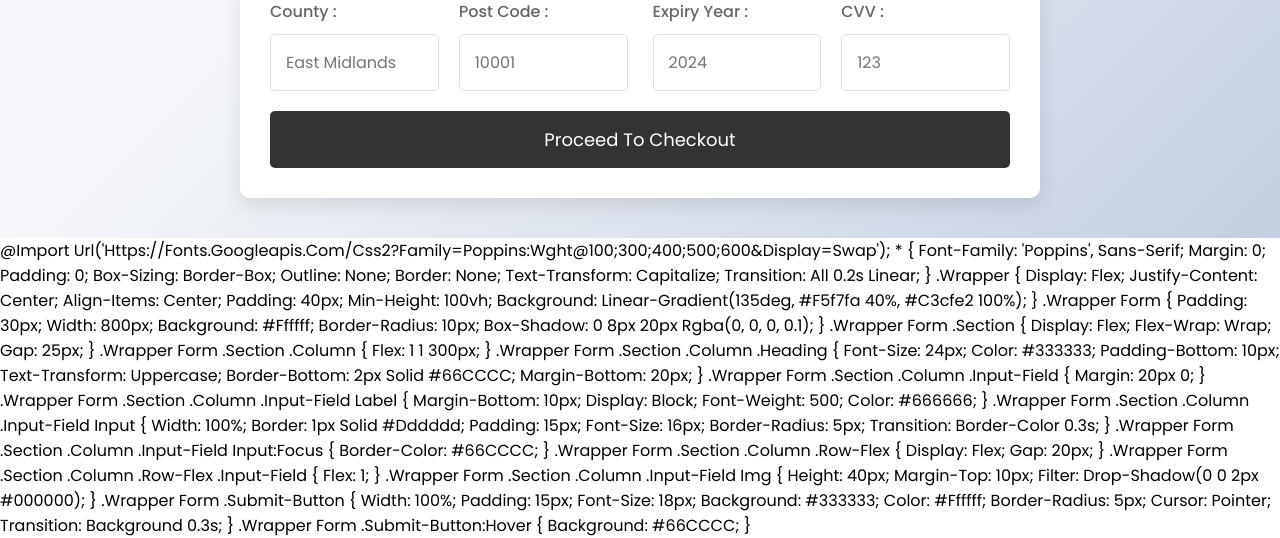
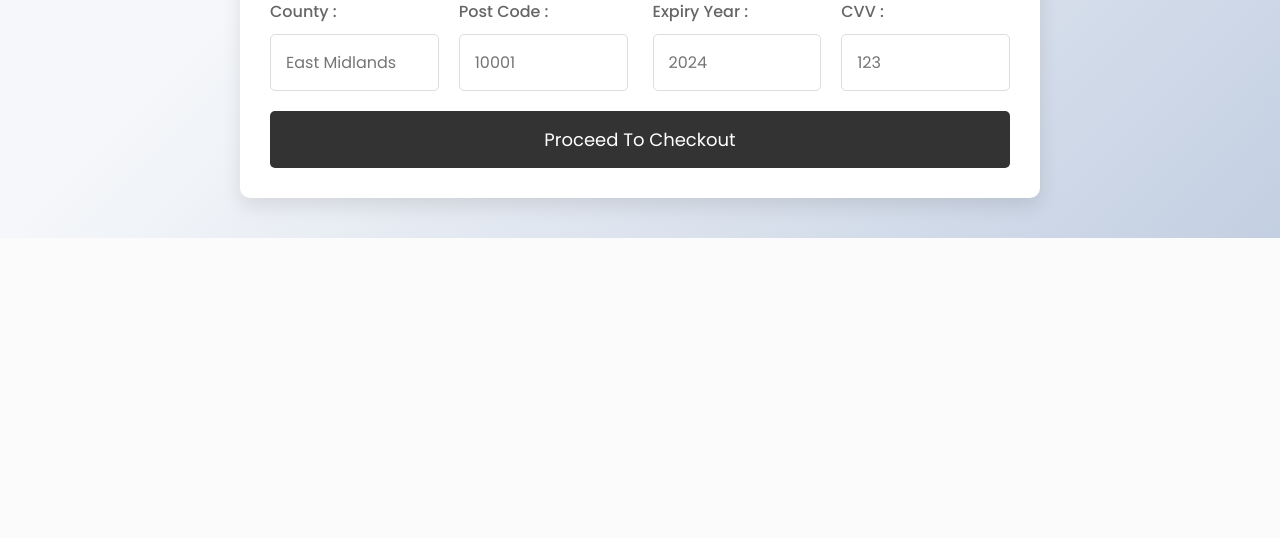
Before and after one commit to GHETHU/Team-Project-Referred-Deferred, a PHP site: page /checkout.php in a window 1280 px wide. Shown: the part 606-1144 px from the top of the page. After the commit the page ends 844 px from the top, so only its background shows below. Run offline with PHP 8.4, Linux system fonts and the light colour scheme.

Commit message:
Update checkout.php

```diff
--- a/teamproject life essence/checkout.php
+++ b/teamproject life essence/checkout.php
@@ -97,107 +97,3 @@
 
 </body>
 </html>
-
-
-@import url('https://fonts.googleapis.com/css2?family=Poppins:wght@100;300;400;500;600&display=swap');
-
-* {
-  font-family: 'Poppins', sans-serif;
-  margin: 0;
-  padding: 0;
-  box-sizing: border-box;
-  outline: none;
-  border: none;
-  text-transform: capitalize;
-  transition: all 0.2s linear;
-}
-
-.wrapper {
-  display: flex;
-  justify-content: center;
-  align-items: center;
-  padding: 40px;
-  min-height: 100vh;
-  background: linear-gradient(135deg, #f5f7fa 40%, #c3cfe2 100%);
-}
-
-.wrapper form {
-  padding: 30px;
-  width: 800px;
-  background: #ffffff;
-  border-radius: 10px;
-  box-shadow: 0 8px 20px rgba(0, 0, 0, 0.1);
-}
-
-.wrapper form .section {
-  display: flex;
-  flex-wrap: wrap;
-  gap: 25px;
-}
-
-.wrapper form .section .column {
-  flex: 1 1 300px;
-}
-
-.wrapper form .section .column .heading {
-  font-size: 24px;
-  color: #333333;
-  padding-bottom: 10px;
-  text-transform: uppercase;
-  border-bottom: 2px solid #66CCCC;
-  margin-bottom: 20px;
-}
-
-.wrapper form .section .column .input-field {
-  margin: 20px 0;
-}
-
-.wrapper form .section .column .input-field label {
-  margin-bottom: 10px;
-  display: block;
-  font-weight: 500;
-  color: #666666;
-}
-
-.wrapper form .section .column .input-field input {
-  width: 100%;
-  border: 1px solid #dddddd;
-  padding: 15px;
-  font-size: 16px;
-  border-radius: 5px;
-  transition: border-color 0.3s;
-}
-
-.wrapper form .section .column .input-field input:focus {
-  border-color: #66CCCC;
-}
-
-.wrapper form .section .column .row-flex {
-  display: flex;
-  gap: 20px;
-}
-
-.wrapper form .section .column .row-flex .input-field {
-  flex: 1;
-}
-
-.wrapper form .section .column .input-field img {
-  height: 40px;
-  margin-top: 10px;
-  filter: drop-shadow(0 0 2px #000000);
-}
-
-.wrapper form .submit-button {
-  width: 100%;
-  padding: 15px;
-  font-size: 18px;
-  background: #333333;
-  color: #ffffff;
-  border-radius: 5px;
-  cursor: pointer;
-  transition: background 0.3s;
-}
-
-.wrapper form .submit-button:hover {
-  background: #66CCCC;
-}
```
